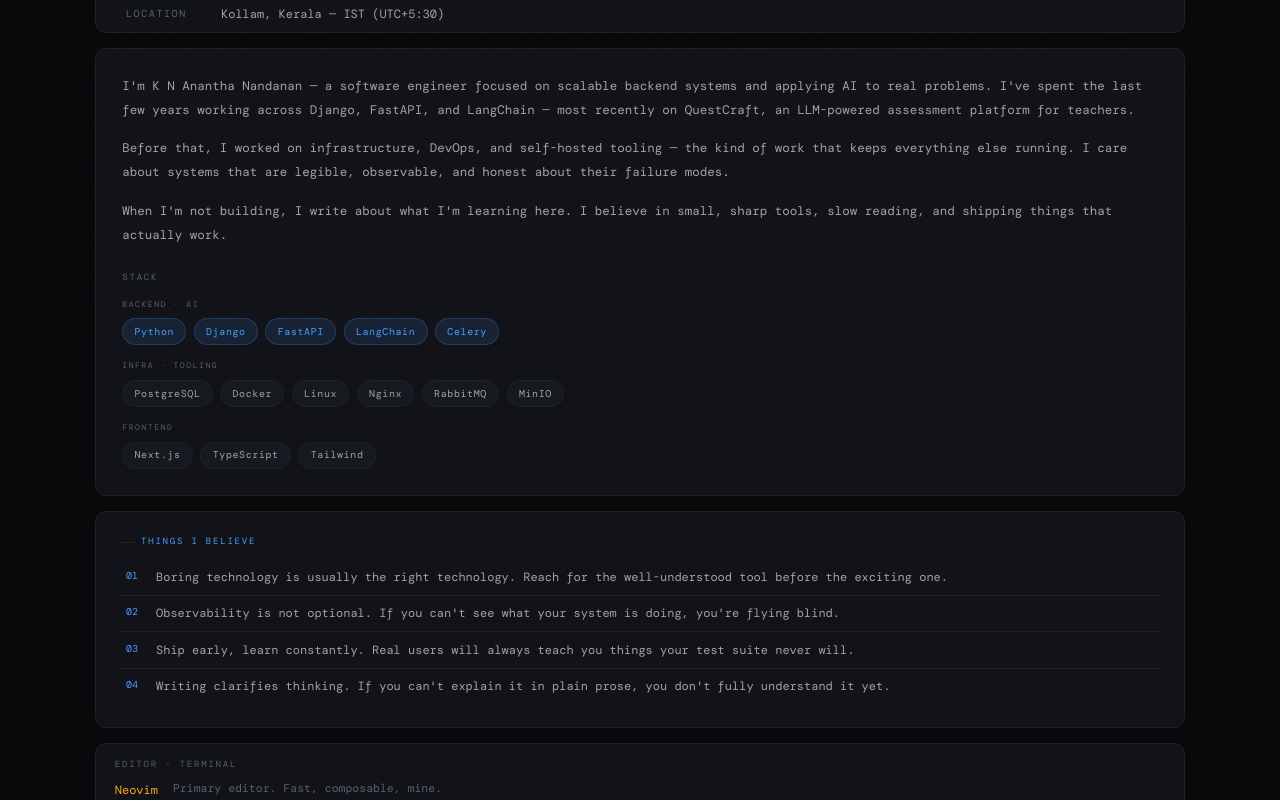
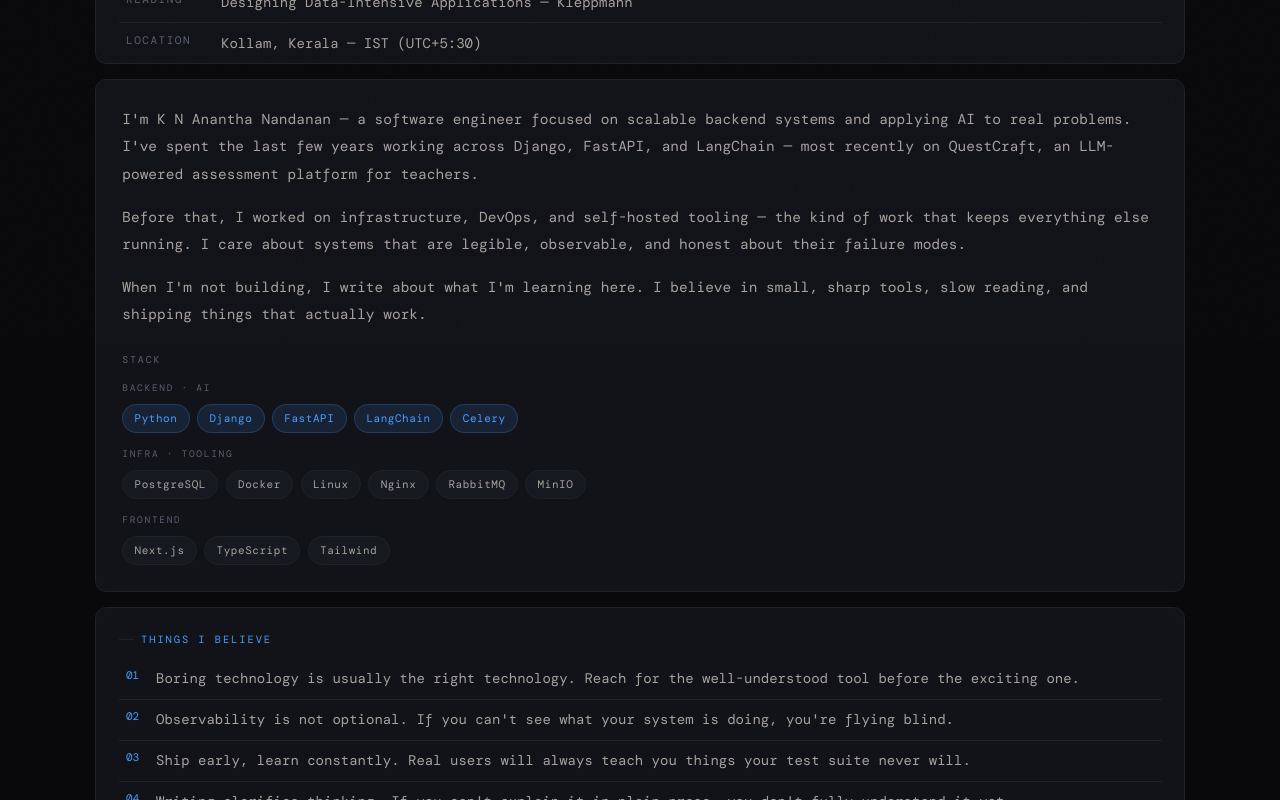
Before and after one commit to ananthanandanan/my-website, a Next.js app: page /about in a window 1280 px wide. Shown: the part 460-1260 px from the top of the page. Built offline with nearby package versions, Linux system fonts and the light colour scheme; a web font is replaced by a local one.

Commit message:
style: refine typography and spacing in About and Hero components for enhanced readability and visual appeal

```diff
--- a/app/about/page.tsx
+++ b/app/about/page.tsx
@@ -45,13 +45,19 @@ const usesGroups = [
   {
     label: "OS · Hardware",
     items: [
-      { name: "Arch Linux", desc: "Daily driver. I like knowing what's running." },
+      {
+        name: "Arch Linux",
+        desc: "Daily driver. I like knowing what's running.",
+      },
     ],
   },
   {
     label: "Services",
     items: [
-      { name: "Plausible", desc: "Analytics. Privacy-first, no cookie banners." },
+      {
+        name: "Plausible",
+        desc: "Analytics. Privacy-first, no cookie banners.",
+      },
     ],
   },
 ];
@@ -64,16 +70,19 @@ export default function AboutPage() {
           className="mb-3 flex items-center gap-3 text-[11px] uppercase tracking-[0.2em] text-accent"
           style={{ letterSpacing: "0.2em" }}
         >
-          <span className="inline-block h-px w-5 bg-accent opacity-60" aria-hidden />
+          <span
+            className="inline-block h-px w-5 bg-accent opacity-60"
+            aria-hidden
+          />
           About
         </div>
         <h1 className="font-(family-name:--font-libre-baskerville) text-[clamp(2rem,3.6vw,2.35rem)] leading-[1.2] font-bold text-warm">
           K N Anantha Nandanan
         </h1>
-        <p className="mt-2 text-[11.5px] uppercase tracking-[0.16em] text-text-dim">
+        <p className="mt-2 text-[12.5px] uppercase tracking-[0.14em] text-text-dim">
           Backend Engineer · Kerala, India
         </p>
-        <div className="mt-4 inline-flex items-center gap-2 rounded-full border border-[#2ecc7140] bg-[#2ecc7112] px-3 py-1 text-[10.5px] uppercase tracking-[0.12em] text-[#7bdc9f]">
+        <div className="mt-4 inline-flex items-center gap-2 rounded-full border border-[#2ecc7140] bg-[#2ecc7112] px-3.5 py-1.5 text-[11.5px] uppercase tracking-widest text-[#7bdc9f]">
           <span className="h-1.5 w-1.5 rounded-full bg-[#2ecc71]" aria-hidden />
           Open to opportunities
         </div>
@@ -83,7 +92,7 @@ export default function AboutPage() {
         {/* Now Card */}
         <div className="overflow-hidden rounded-xl border border-border bg-surface">
           <div className="px-6 pt-6 pb-1">
-            <div className="mb-1.5 flex items-center gap-2 text-[9px] uppercase tracking-[0.2em] text-accent">
+            <div className="mb-1.5 flex items-center gap-2 text-[10.5px] uppercase tracking-[0.18em] text-accent">
               <span className="inline-block h-px w-4 bg-border" aria-hidden />
               Now
             </div>
@@ -94,10 +103,10 @@ export default function AboutPage() {
                 key={label}
                 className="grid grid-cols-[80px_1fr] gap-4 py-2 px-2 first:pt-2"
               >
-                <div className="text-[10px] uppercase tracking-[0.16em] text-text-dim">
+                <div className="text-[11px] uppercase tracking-[0.14em] text-text-dim">
                   {label}
                 </div>
-                <div className="text-[12px] leading-[1.6] text-text-mid">
+                <div className="text-[14px] leading-[1.75] text-text-mid">
                   {value}
                 </div>
               </div>
@@ -107,29 +116,32 @@ export default function AboutPage() {
 
         {/* Bio Card */}
         <div className="rounded-xl border border-border bg-surface p-7">
-          <p className="mb-4 text-[12.5px] leading-[1.9] text-text-mid">
-            I&apos;m K N Anantha Nandanan — a software engineer focused on scalable
-            backend systems and applying AI to real problems. I&apos;ve spent the last
-            few years working across Django, FastAPI, and LangChain — most recently on
-            QuestCraft, an LLM-powered assessment platform for teachers.
+          <p className="mb-4 text-[14.5px] leading-[1.9] text-text-mid">
+            I&apos;m K N Anantha Nandanan — a software engineer focused on
+            scalable backend systems and applying AI to real problems. I&apos;ve
+            spent the last few years working across Django, FastAPI, and
+            LangChain — most recently on QuestCraft, an LLM-powered assessment
+            platform for teachers.
           </p>
-          <p className="mb-4 text-[12.5px] leading-[1.9] text-text-mid">
-            Before that, I worked on infrastructure, DevOps, and self-hosted tooling —
-            the kind of work that keeps everything else running. I care about systems
-            that are legible, observable, and honest about their failure modes.
+          <p className="mb-4 text-[14.5px] leading-[1.9] text-text-mid">
+            Before that, I worked on infrastructure, DevOps, and self-hosted
+            tooling — the kind of work that keeps everything else running. I
+            care about systems that are legible, observable, and honest about
+            their failure modes.
           </p>
-          <p className="mb-6 text-[12.5px] leading-[1.9] text-text-mid">
-            When I&apos;m not building, I write about what I&apos;m learning here. I believe
-            in small, sharp tools, slow reading, and shipping things that actually work.
+          <p className="mb-6 text-[14.5px] leading-[1.9] text-text-mid">
+            When I&apos;m not building, I write about what I&apos;m learning
+            here. I believe in small, sharp tools, slow reading, and shipping
+            things that actually work.
           </p>
 
-          <div className="mb-3 text-[9px] uppercase tracking-[0.2em] text-text-dim">
+          <div className="mb-3 text-[10px] uppercase tracking-[0.18em] text-text-dim">
             Stack
           </div>
           <div className="flex flex-col gap-3.5">
             {stackGroups.map((group) => (
               <div key={group.label} className="flex flex-col gap-2">
-                <div className="text-[8px] uppercase tracking-[0.2em] text-text-dim">
+                <div className="text-[9.5px] uppercase tracking-[0.18em] text-text-dim">
                   {group.label}
                 </div>
                 <div className="flex flex-wrap gap-2">
@@ -138,8 +150,8 @@ export default function AboutPage() {
                       key={tag}
                       className={
                         group.accent
-                          ? "rounded-full border border-[#4a9eff33] bg-accent-dim px-3 py-1 text-[10px] tracking-[0.06em] text-accent"
-                          : "rounded-full border border-border bg-surface-2 px-3 py-1 text-[10px] tracking-[0.06em] text-text-mid transition-colors hover:border-accent hover:text-accent"
+                          ? "rounded-full border border-[#4a9eff33] bg-accent-dim px-3 py-1 text-[11px] tracking-[0.05em] text-accent"
+                          : "rounded-full border border-border bg-surface-2 px-3 py-1 text-[11px] tracking-[0.05em] text-text-mid transition-colors hover:border-accent hover:text-accent"
                       }
                     >
                       {tag}
@@ -154,7 +166,7 @@ export default function AboutPage() {
         {/* Beliefs Card */}
         <div className="overflow-hidden rounded-xl border border-border bg-surface">
           <div className="px-6 pt-6 pb-1">
-            <div className="mb-1.5 flex items-center gap-2 text-[9px] uppercase tracking-[0.2em] text-accent">
+            <div className="mb-1.5 flex items-center gap-2 text-[10.5px] uppercase tracking-[0.18em] text-accent">
               <span className="inline-block h-px w-4 bg-border" aria-hidden />
               Things I believe
             </div>
@@ -163,9 +175,9 @@ export default function AboutPage() {
             {beliefs.map((item, i) => (
               <div
                 key={item}
-                className="flex gap-3 py-2 px-2 text-[12px] leading-[1.7] first:pt-2"
+                className="flex gap-3 py-2 px-2 text-[14px] leading-[1.8] first:pt-2"
               >
-                <span className="w-5 shrink-0 text-[10px] text-accent">
+                <span className="w-5 shrink-0 text-[11px] text-accent">
                   {String(i + 1).padStart(2, "0")}
                 </span>
                 <span className="text-text-mid">{item}</span>
@@ -185,7 +197,7 @@ export default function AboutPage() {
                   : "px-5 py-3.5"
               }
             >
-              <div className="mb-2 text-[9px] uppercase tracking-[0.2em] text-text-dim">
+              <div className="mb-2 text-[10px] uppercase tracking-[0.18em] text-text-dim">
                 {group.label}
               </div>
               <div className="flex flex-col gap-2">
@@ -194,10 +206,10 @@ export default function AboutPage() {
                     key={name}
                     className="flex flex-wrap gap-2 gap-y-0.5 sm:flex-nowrap sm:gap-4"
                   >
-                    <span className="shrink-0 text-[12px] text-[#f5a623]">
+                    <span className="shrink-0 text-[13px] text-[#f5a623]">
                       {name}
                     </span>
-                    <span className="text-[11.5px] leading-[1.55] text-text-dim">
+                    <span className="text-[13.5px] leading-[1.65] text-text-dim">
                       {desc}
                     </span>
                   </div>
@@ -212,7 +224,7 @@ export default function AboutPage() {
             <a
               key={s.name}
               href={s.href}
-              className="text-[11px] uppercase tracking-[0.12em] text-text-dim no-underline transition-colors hover:text-accent"
+              className="text-[12px] uppercase tracking-widest text-text-dim no-underline transition-colors hover:text-accent"
             >
               {s.name}
             </a>
--- a/app/components/Hero.tsx
+++ b/app/components/Hero.tsx
@@ -1,4 +1,3 @@
-import Link from "next/link";
 import { siteMetadata } from "@/lib/siteMetadata";
 
 const socialIcons: Record<string, { path: string }> = {
@@ -49,16 +48,10 @@ export function Hero() {
       </h1>
       <div className="mb-9 max-w-[560px] text-[14.5px] leading-[1.9] text-text-mid">
         <p className="[&+p]:mt-[0.9rem]">
-          I&apos;m K N Anantha Nandanan — a software engineer focused on scalable
-          backend systems, DevOps, and applied AI. Currently building{" "}
-          <Link
-            href="/projects"
-            className="text-accent no-underline border-b border-accent/30 transition-[border-color] hover:border-accent"
-          >
-            QuestCraft
-          </Link>
-          , an LLM-powered platform that helps teachers create better
-          assessments, faster.
+          I&apos;m <span className="text-accent">K N Anantha Nandanan</span> — a
+          software engineer focused on scalable backend systems, DevOps, and
+          applied AI. Currently building QuestCraft, an LLM-powered platform
+          that helps teachers create better assessments, faster.
         </p>
         <p>
           I write about things I learn, systems I build, and patterns worth
@@ -70,7 +63,7 @@ export function Hero() {
           <a
             key={s.name}
             href={s.href}
-            className="flex items-center gap-1.5 text-[11px] uppercase tracking-[0.1em] text-text-dim no-underline transition-colors hover:text-text-mid"
+            className="flex items-center gap-1.5 text-[11px] uppercase tracking-widest text-text-dim no-underline transition-colors hover:text-text-mid"
           >
             <SocialIcon icon={s.icon} />
             {s.name}
```
